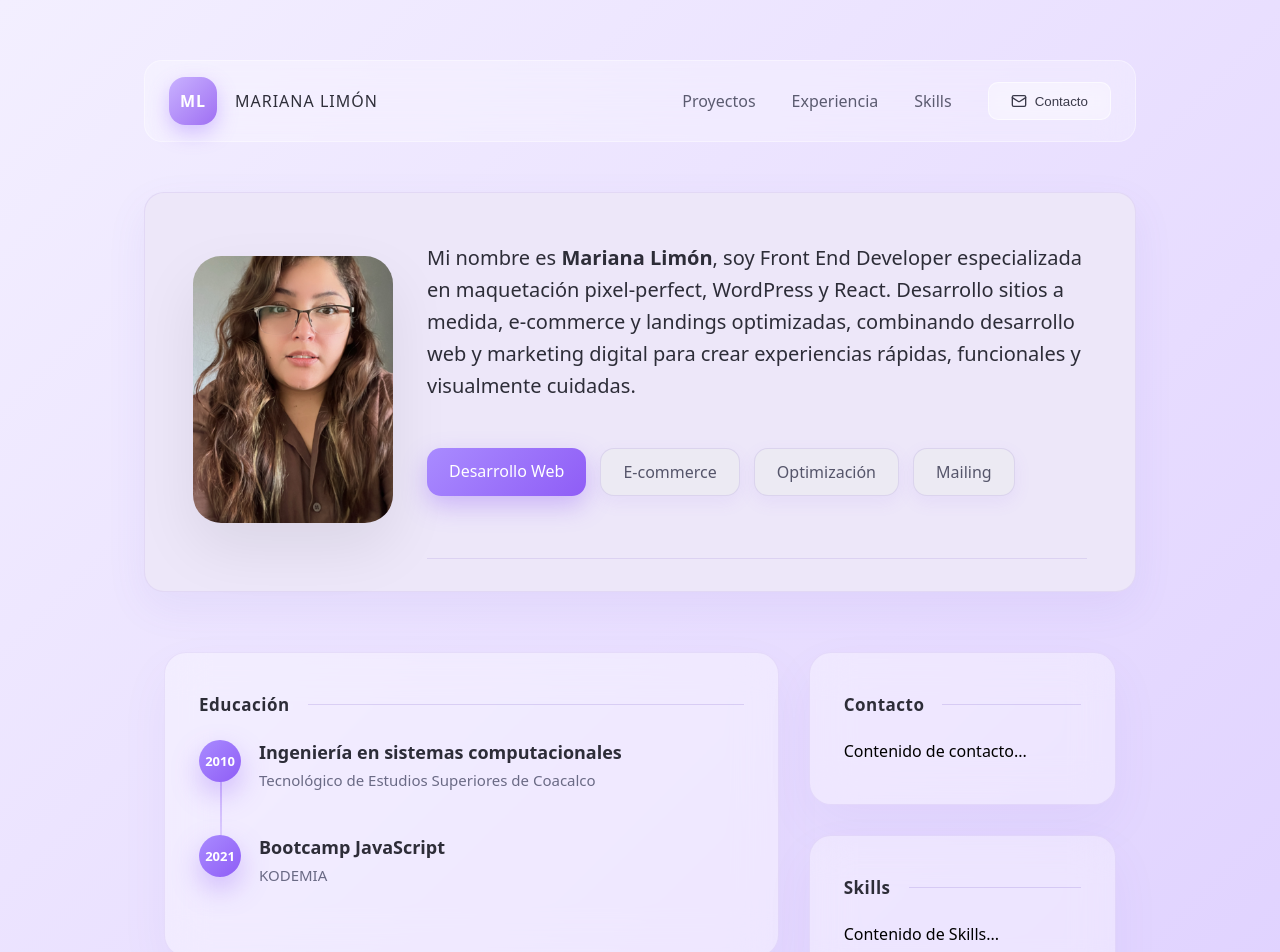
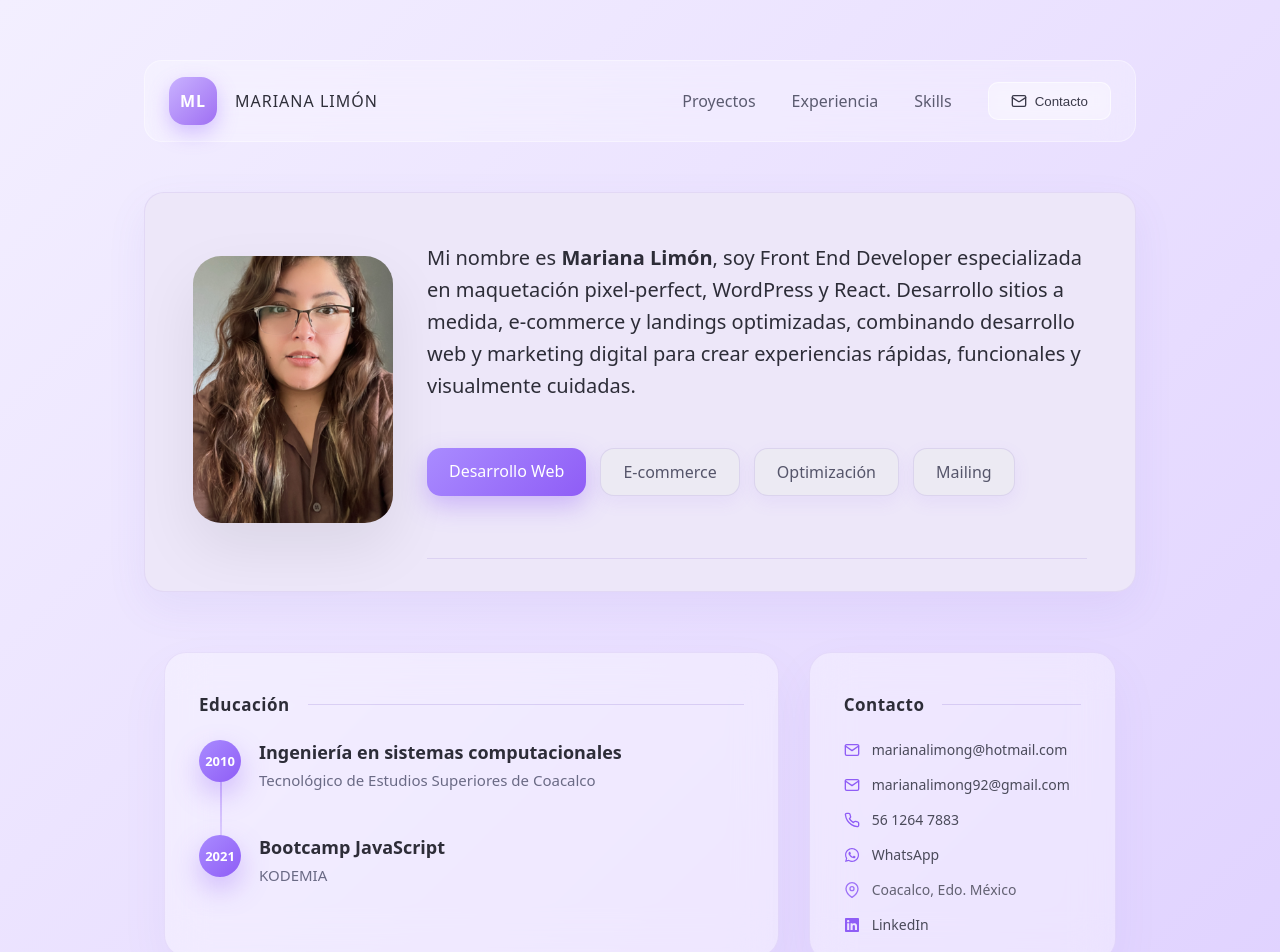
Before and after one commit to MarianaLimon/portafolio, a React (Vite) app: page / in a window 1280 px wide. Shown: the top 952 px of the page. Built offline with nearby package versions, Linux system fonts and the light colour scheme.

Commit message:
construccion de contacto

```diff
--- a/package.json
+++ b/package.json
@@ -12,7 +12,8 @@
   "dependencies": {
     "lucide-react": "^0.575.0",
     "react": "^19.2.0",
-    "react-dom": "^19.2.0"
+    "react-dom": "^19.2.0",
+    "react-icons": "^5.5.0"
   },
   "devDependencies": {
     "@eslint/js": "^9.39.1",
--- a/src/components/sections/Contact.jsx
+++ b/src/components/sections/Contact.jsx
@@ -1,11 +1,58 @@
 import SectionCard from "../ui/SectionCard";
 import SectionTitle from "../ui/SectionTitle";
+import "../../css/contact-section.css";
 
-export default function Contant() {
+import { FiMail, FiPhone, FiMapPin } from "react-icons/fi";
+import { FaWhatsapp, FaLinkedin } from "react-icons/fa";
+
+export default function Contact() {
   return (
     <SectionCard>
+
       <SectionTitle>Contacto</SectionTitle>
-      <p>Contenido de contacto...</p>
+
+      <div className="contact-list">
+
+        <a href="mailto:marianalimong@hotmail.com">
+          <FiMail className="contact-icon" />
+          marianalimong@hotmail.com
+        </a>
+
+        <a href="mailto:marianalimong92@gmail.com">
+          <FiMail className="contact-icon" />
+          marianalimong92@gmail.com
+        </a>
+
+        <a href="tel:+525612647883">
+          <FiPhone className="contact-icon" />
+          56 1264 7883
+        </a>
+
+        <a
+          href="https://wa.me/525612647883"
+          target="_blank"
+          rel="noopener noreferrer"
+        >
+          <FaWhatsapp className="contact-icon" />
+          WhatsApp
+        </a>
+
+        <span>
+          <FiMapPin className="contact-icon" />
+          Coacalco, Edo. México
+        </span>
+
+        <a
+          href="https://www.linkedin.com/in/mariana-limon-932053134"
+          target="_blank"
+          rel="noopener noreferrer"
+        >
+          <FaLinkedin className="contact-icon" />
+          LinkedIn
+        </a>
+
+      </div>
+
     </SectionCard>
   );
 }
--- /dev/null
+++ b/src/css/contact-section.css
@@ -0,0 +1,43 @@
+/* ===============================
+   CONTACT LIST
+================================= */
+
+.contact-list {
+  display: flex;
+  flex-direction: column;
+  gap: 16px;
+  margin-top: 18px;
+  font-size: 14px;
+}
+
+/* Links y texto */
+.contact-list a,
+.contact-list span {
+  display: flex;
+  align-items: center;
+  gap: 12px;
+
+  color: #4a4a5a;
+  text-decoration: none;
+
+  transition: all 0.25s ease;
+}
+
+/* Iconos morados */
+.contact-icon {
+  font-size: 16px;
+  color: #8f5df6;
+  flex-shrink: 0;
+}
+
+/* Hover elegante */
+.contact-list a:hover {
+  color: #8f5df6;
+  transform: translateX(4px);
+}
+
+/* Ubicación */
+.contact-list span {
+  cursor: default;
+  opacity: 0.85;
+}
```
Also changed, not shown: 1 other file (tests, documents, lock files or other folders).
